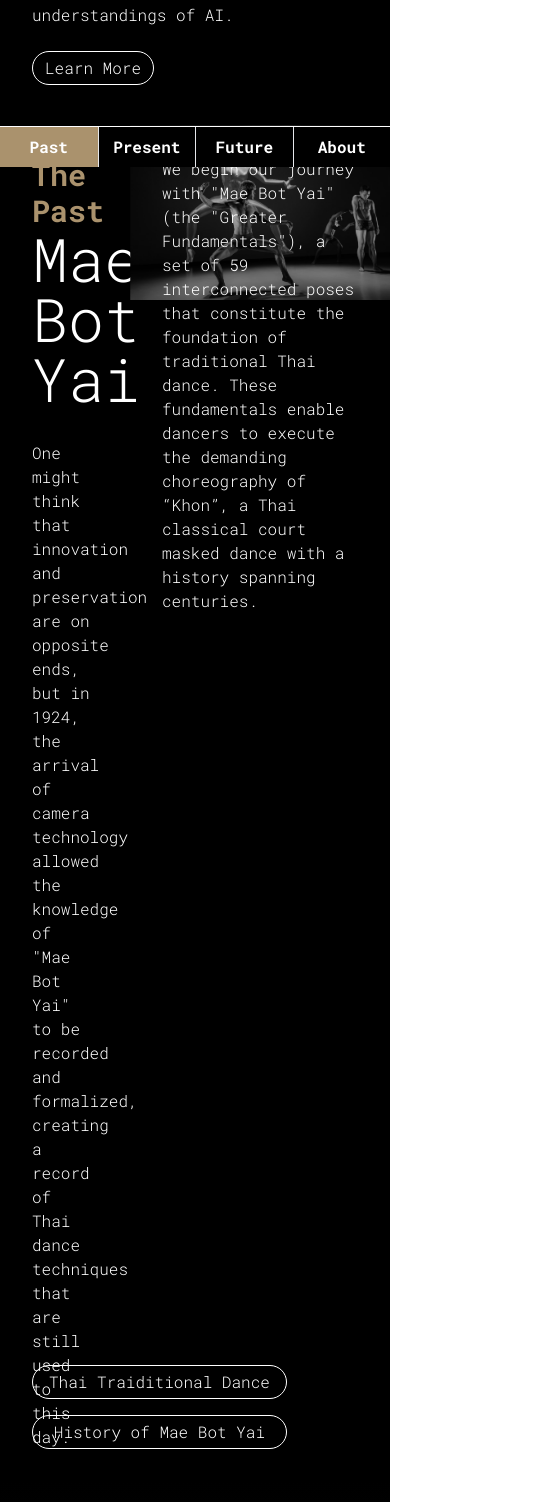
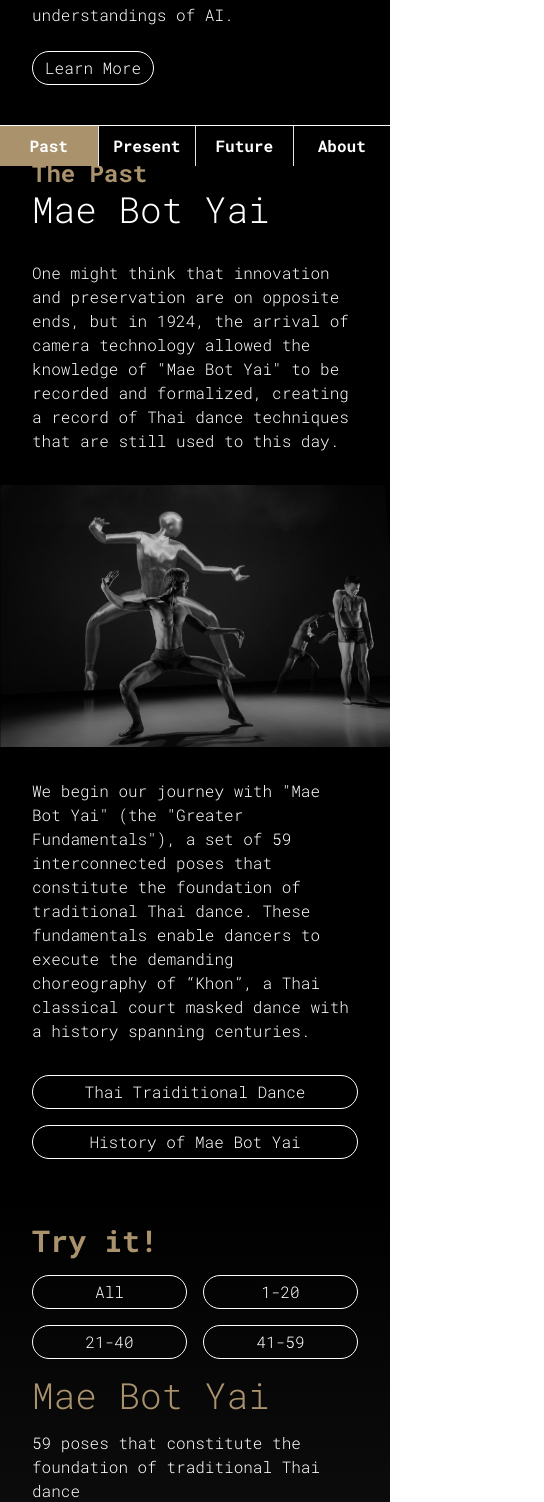
Before and after one commit to chayapatr/cybersubin, a SvelteKit app: page / in a window 390 px wide. Shown: the part 2467-3969 px from the top of the page, 544 px wide, since content can reach past the window. Built offline with nearby package versions, Linux system fonts and the light colour scheme.

Commit message:
feat(style): responsive

```diff
--- a/src/lib/Title.svelte
+++ b/src/lib/Title.svelte
@@ -5,6 +5,6 @@
 </script>
 
 <div>
-	<h2 class={`text-3xl font-bold ${color}`}>{head}</h2>
-	<h4 class="w-min text-6xl text-white">{title}</h4>
+	<h2 class={`text-2xl font-bold md:text-3xl ${color}`}>{head}</h2>
+	<h4 class="text-4xl text-white md:w-min md:text-6xl">{title}</h4>
 </div>
--- a/src/routes/+page.svelte
+++ b/src/routes/+page.svelte
@@ -118,20 +118,21 @@
 	</div>
 
 	<div
-		class="relative grid grid-cols-3 bg-black text-white md:ml-10 md:mt-[calc(-100svh_-_2.6rem)]"
+		class="relative grid bg-black text-white md:ml-10 md:mt-[calc(-100svh_-_2.6rem)] md:grid-cols-3"
 		id="past"
 	>
 		<div class="space-y-8 p-8">
 			<Title head="The Past" title="Mae Bot Yai" color="text-gold" />
-			<p class="max-w-sm text-balance">
+			<p class="text-balance md:max-w-sm">
 				One might think that innovation and preservation are on opposite ends, but in 1924, the
 				arrival of camera technology allowed the knowledge of "Mae Bot Yai" to be recorded and
 				formalized, creating a record of Thai dance techniques that are still used to this day.
 			</p>
 		</div>
 		<div class="col-span-2">
-			<div class="relative aspect-video w-full">
-				<div class="absolute left-0 top-0 max-w-sm text-pretty p-8">
+			<div class="relative w-full md:aspect-video">
+				<img src="/cybersubin.png" class="min-h-full min-w-full object-cover" alt="" />
+				<div class="left-0 top-0 max-w-sm text-pretty p-8 md:absolute">
 					<p>
 						We begin our journey with "Mae Bot Yai" (the "Greater Fundamentals"), a set of 59
 						interconnected poses that constitute the foundation of traditional Thai dance. These
@@ -139,10 +140,9 @@
 						classical court masked dance with a history spanning centuries.
 					</p>
 				</div>
-				<img src="/cybersubin.png" class="min-h-full min-w-full object-cover" alt="" />
 			</div>
 		</div>
-		<div class="absolute bottom-0 flex flex-col gap-4 p-8">
+		<div class="bottom-0 flex flex-col gap-4 p-8 pt-0 md:absolute">
 			<button class="btn">Thai Traiditional Dance</button>
 			<button class="btn">History of Mae Bot Yai</button>
 		</div>
@@ -151,20 +151,20 @@
 	<div
 		class="relative flex h-[120svh] flex-col bg-gradient-to-b from-black to-neutral-800 text-white md:ml-10"
 	>
-		<div class="z-10 grid grid-cols-5 gap-4 p-8">
-			<h2 class="text-6xl font-bold text-gold">Try<br />it!</h2>
-			<div class="col-span-3 flex h-min gap-4">
+		<div class="z-10 grid gap-4 p-8 md:grid-cols-5">
+			<h2 class="text-3xl font-bold text-gold md:w-min md:text-6xl">Try it!</h2>
+			<div class="col-span-3 grid h-min grid-cols-2 gap-4 md:flex">
 				<div class="btn">All</div>
-				<div class="btn">Movement 1-20</div>
-				<div class="btn">Movement 21-40</div>
-				<div class="btn">Movement 41-59</div>
+				<div class="btn"><span class="hidden md:inline-block">Movement</span> 1-20</div>
+				<div class="btn"><span class="hidden md:inline-block">Movement</span> 21-40</div>
+				<div class="btn"><span class="hidden md:inline-block">Movement</span> 41-59</div>
 			</div>
 			<div>
 				<h4 class="mb-4 text-4xl text-gold">Mae Bot Yai</h4>
 				<p>59 poses that constitute the foundation of traditional Thai dance</p>
 			</div>
 		</div>
-		<div class="absolute bottom-0 z-0 h-[100svh]" style="width: calc(100vw - 2.6rem);">
+		<div class="absolute bottom-0 z-0 h-[100svh] w-full md:w-[calc(100vw_-_2.6rem)]">
 			<div class="relative h-full overflow-hidden">
 				<Carousel />
 				<div class="absolute bottom-0 m-4 flex w-full justify-center">
@@ -426,6 +426,6 @@
 		@apply flex flex-col text-white md:h-[100svh];
 	}
 	.btn {
-		@apply rounded-full border border-white px-4 py-1 hover:cursor-pointer hover:bg-white hover:font-bold hover:text-black;
+		@apply rounded-full border border-white px-4 py-1 text-center hover:cursor-pointer hover:bg-white hover:font-bold hover:text-black;
 	}
 </style>
```
